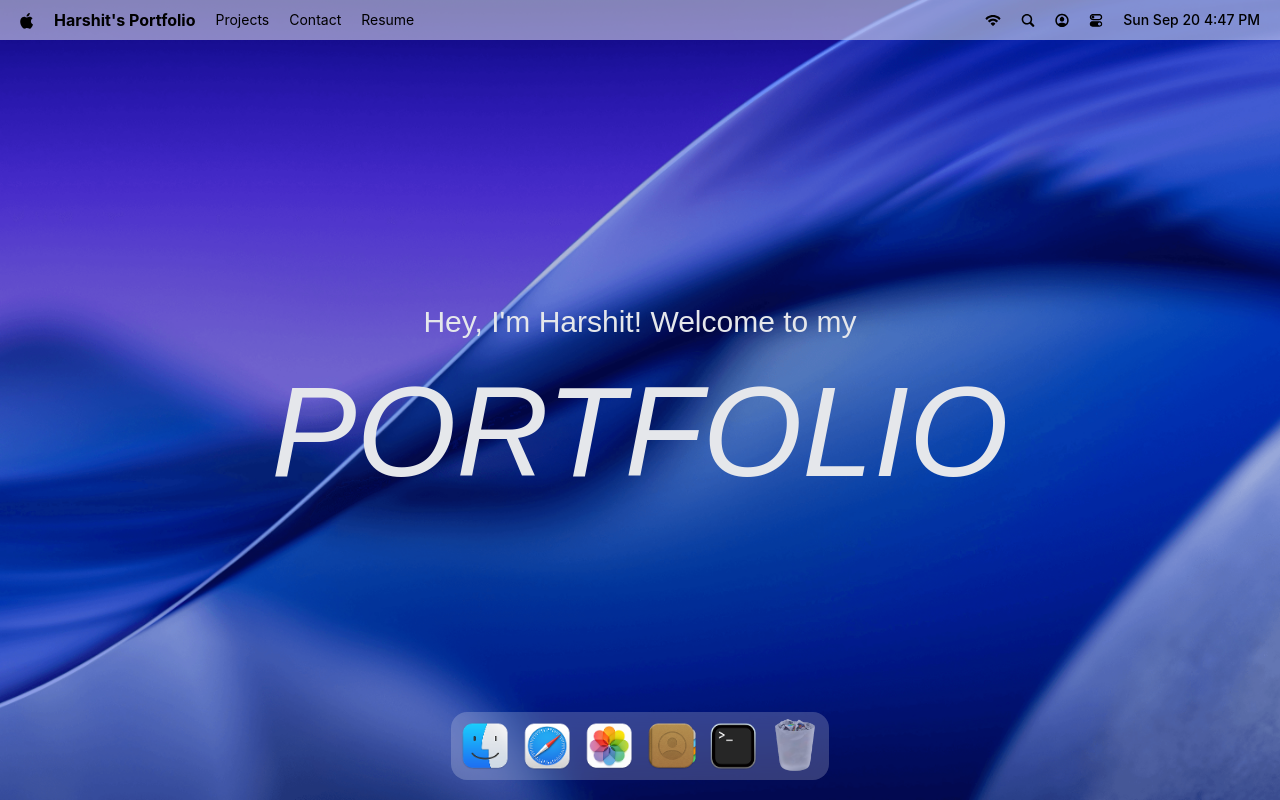
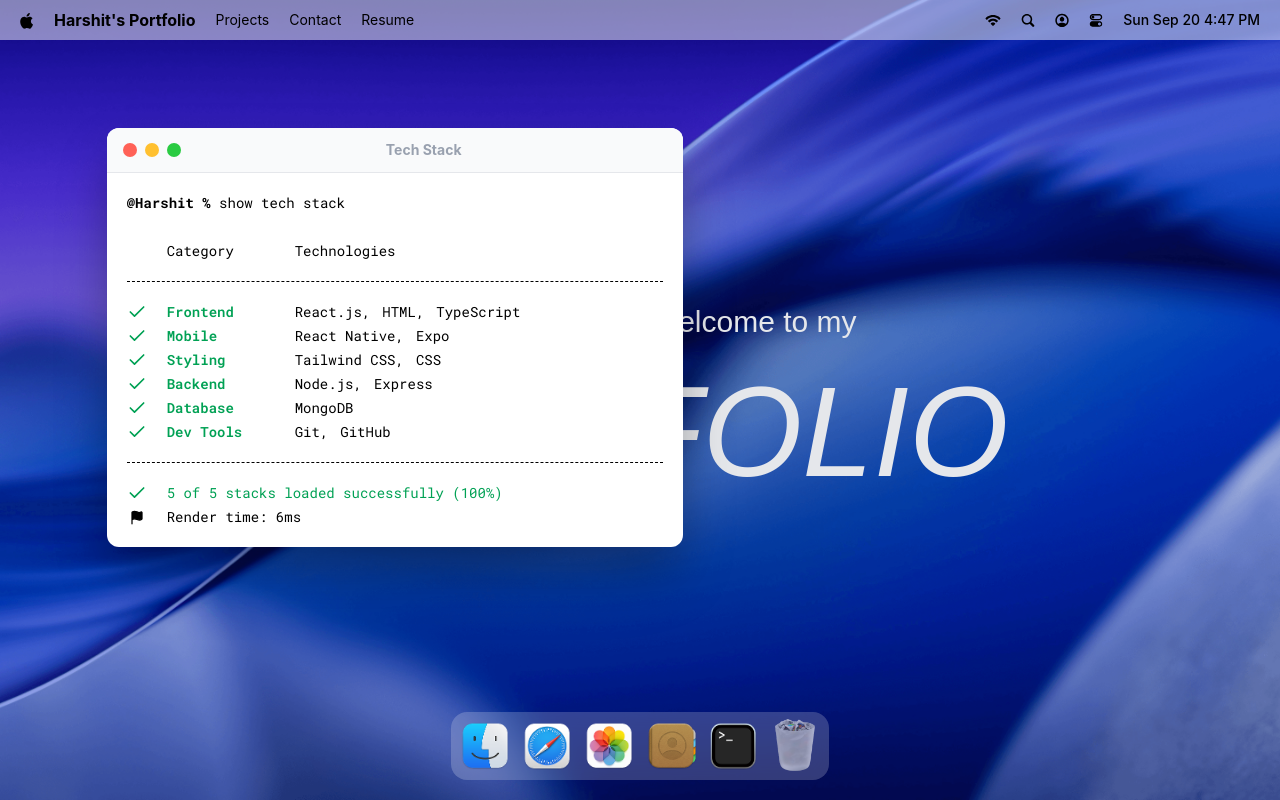
Before and after one commit to HarshitSRIVASTAVA00/PORTFOLIO, a React (Vite) app: page / in a window 1280 px wide. Both pictures are taken after a click on the button 733 px from the left and 746 px from the top of the page. Built offline with nearby package versions, Linux system fonts and the light colour scheme; a web font is replaced by a local one.

Commit message:
implemented higher order component

```diff
--- a/src/App.jsx
+++ b/src/App.jsx
@@ -1,10 +1,17 @@
 import {Navbar, Welcome, Dock} from "#components";
+import gsap from "gsap";
+import { Terminal } from "#windows"
+import { Draggable } from "gsap/Draggable";
+gsap.registerPlugin(Draggable);
+
 const App = () => {
     return (
         <main>
             <Navbar/>
             <Welcome/>
             <Dock/>
+
+            <Terminal/>
         </main>
     )
 }
--- /dev/null
+++ b/src/components/WindowControls.jsx
@@ -0,0 +1,14 @@
+import useWindowStore from "#store/window.js";
+
+const WindowControls = ({ target }) => {
+    const { closeWindow } = useWindowStore();
+
+    return (
+        <div id = "window-controls">
+            <div className="close" onClick={() => closeWindow(target)}/>
+            <div className="minimize"/>
+            <div className="maximize"/>
+        </div>
+    )
+}
+export default WindowControls
--- a/src/components/index.js
+++ b/src/components/index.js
@@ -1,5 +1,6 @@
 import Navbar from '#components/Navbar.jsx';
 import Welcome from "#components/Welcome.jsx";
 import Dock from "#components/Dock.jsx";
+import WindowControls from "#components/WindowControls.jsx";
 
-export { Navbar, Welcome, Dock};
+export { Navbar, Welcome, Dock, WindowControls };
--- a/src/constants/index.js
+++ b/src/constants/index.js
@@ -102,7 +102,7 @@
 const techStack = [
     {
         category: "Frontend",
-        items: ["React.js", "Next.js", "TypeScript"],
+        items: ["React.js", "HTML", "TypeScript"],
     },
     {
         category: "Mobile",
@@ -110,19 +110,19 @@
     },
     {
         category: "Styling",
-        items: ["Tailwind CSS", "Sass", "CSS"],
+        items: ["Tailwind CSS", "CSS"],
     },
     {
         category: "Backend",
-        items: ["Node.js", "Express", "NestJS", "Hono"],
+        items: ["Node.js", "Express"],
     },
     {
         category: "Database",
-        items: ["MongoDB", "PostgreSQL"],
+        items: ["MongoDB"],
     },
     {
         category: "Dev Tools",
-        items: ["Git", "GitHub", "Docker"],
+        items: ["Git", "GitHub"],
     },
 ];
 
--- /dev/null
+++ b/src/hoc/WindowWrapper.jsx
@@ -0,0 +1,56 @@
+import useWindowStore from "#store/window.js";
+import { useLayoutEffect,useRef } from "react";
+import { useGSAP } from "@gsap/react";
+import gsap from "gsap";
+import { Draggable } from "gsap/Draggable";
+
+const WindowWrapper = (Component, windowKey ) => {
+    const Wrapped = (props) => {
+        const { focusWindow, windows } = useWindowStore();
+        const { isOpen, zIndex } = windows[windowKey];
+        const ref = useRef(null);
+
+        useGSAP(() => {
+            const el = ref.current;
+            if (!el || !isOpen) return;
+
+            el.style.display = "block";
+
+            gsap.fromTo(
+                el,
+                { scale: 0.8, opacity: 0, y: 40 },
+                { scale: 1, opacity: 1, y: 0, duration: 0.4, ease: "power3.out" },
+            )
+        }, [isOpen]);
+
+        useGSAP(() => {
+            const el = ref.current;
+            if (!el) return;
+
+            const [instance] = Draggable.create(el, {
+                onPress:() => focusWindow(windowKey)
+            });
+
+            return () => instance.kill();
+        },[]);
+
+        useLayoutEffect(() => {
+            const el = ref.current;
+            if (!el) return;
+            el.style.display = isOpen ? "block" : "none";
+        }, [isOpen]);
+
+        return (
+            <section
+                id={windowKey} ref={ref} style={{zIndex}}
+                className="absolute">
+                <Component {...props} />
+            </section>
+        );
+    };
+
+    Wrapped.displayName = `WindowWrapper(${Component.displayName ||
+     Component.name || "Component"})`;
+    return Wrapped;
+};
+export default WindowWrapper;
--- /dev/null
+++ b/src/windows/Terminal.jsx
@@ -0,0 +1,58 @@
+import WindowWrapper from "#hoc/WindowWrapper.jsx";
+import { techStack} from "#constants/index.js";
+import { Check, Flag } from "lucide-react";
+import WindowControls from "#components/WindowControls.jsx";
+
+const Terminal = () => {
+    return (
+        <>
+            <div id="window-header">
+                <WindowControls target="terminal"/>
+                <h2>Tech Stack</h2>
+            </div>
+
+            <div className="techstack">
+                <p>
+                    <span className="font-bold">@Harshit % </span>
+                    show tech stack
+                </p>
+
+                <div className="label">
+                    <p className="w-32">Category</p>
+                    <p>Technologies</p>
+                </div>
+
+                <ul className="content">
+                    {techStack.map(({ category, items}) => (
+                        <li key={category} className="flex items-center">
+                            <Check className="check" size={20} />
+                            <h3>{category}</h3>
+                            <ul>
+                                {items.map((item, i) =>(
+                                    <li key={i}>
+                                        {item}
+                                        {i < items.length - 1 ? "," : ""}
+                                    </li>
+                                ))}
+                            </ul>
+                        </li>
+                    ))}
+                </ul>
+                <div className="footnote">
+                    <p>
+                        <Check size={20} /> 5 of 5 stacks loaded successfully (100%)
+                    </p>
+
+                    <p className="text-black">
+                        <Flag size={15} fill="black" />
+                        Render time: 6ms
+                    </p>
+                </div>
+            </div>
+        </>
+    );
+};
+
+const TerminalWindow = WindowWrapper(Terminal, "terminal");
+
+export default TerminalWindow;
--- /dev/null
+++ b/src/windows/index.js
@@ -0,0 +1,3 @@
+import Terminal from "#windows/Terminal.jsx";
+
+export { Terminal };
```
Also changed, not shown: 1 other file (tests, documents, lock files or other folders).
